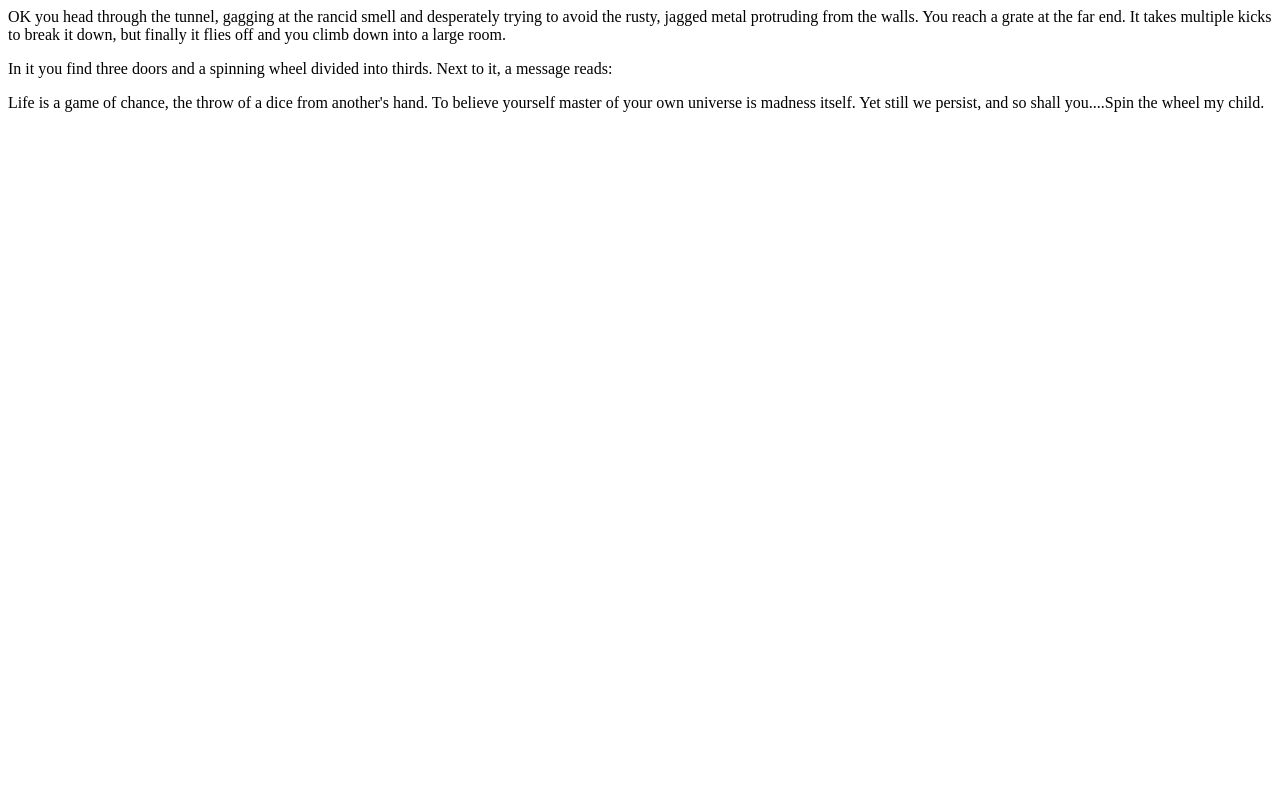
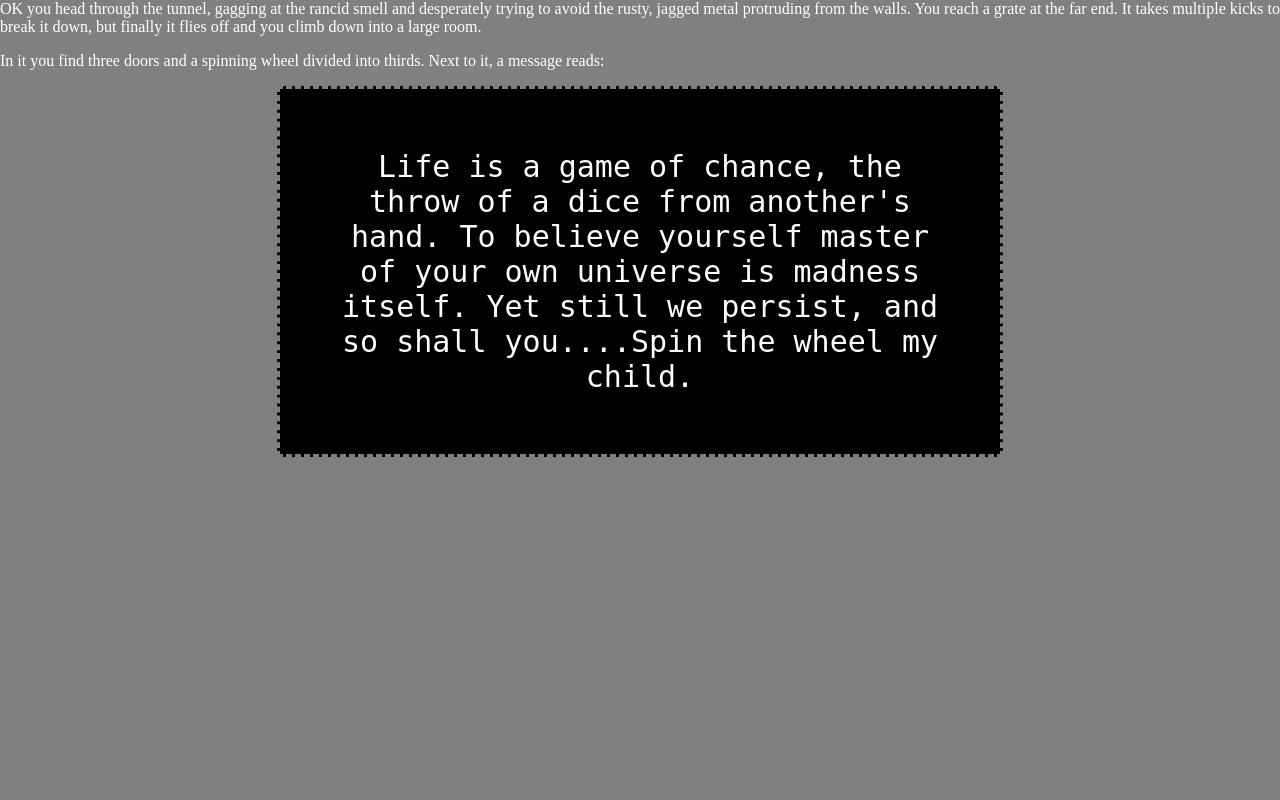
Before and after one commit to jo-porter/oddventure-web-game, a Python web app: template templates/wheel_room.html in a window 1280 px wide. Run offline with Jinja, Linux system fonts and the light colour scheme; the template is opened without the code that fills it, so the values that code supplies are empty.

Commit message:
Made description consistently a class and minor style changes.

```diff
--- a/templates/greeting.html
+++ b/templates/greeting.html
@@ -16,7 +16,7 @@
 		position:relative;
 	}
 
-	#description {
+	.description {
 
 		padding: 5px;
 		text-align: center;
@@ -299,7 +299,7 @@
 			<div id="sun-middle"></div>
 		</div>
 
-		<div id="description">
+		<div class="description">
 			<p>Hey there, Buddy, welcome to our weird and wonderful world.</p>
 			<p>What shall we call you?</p>
 		</div>
--- a/templates/text.html
+++ b/templates/text.html
@@ -8,7 +8,7 @@ $def with (content)
 		<style type="text/css">
 			body {
 				font-size: 22px;
-				font-family: sans-serif;
+				font-family: monospace;
 				background-color: #DDDDDD;
 				padding: none;
 				margin: none;
--- a/templates/wheel_room.html
+++ b/templates/wheel_room.html
@@ -1,3 +1,37 @@
+<style type="text/css">
+
+	body {
+		margin: 0;
+		padding: 0;
+		background-color: gray;
+
+	}
+
+	.description {
+		background-color: gray;
+		height: 85%;
+		color: #FFFFFF;
+
+	}
+
+	#message {
+		text-align: center;
+		line-height: 35px;
+		margin-left: auto;
+		margin-right: auto;
+		width: 600px;
+		padding: 60px;
+		font-size: 30px;
+		background-color: #000000;
+		color: #FFFFFF;
+		border: dashed gray 3px;
+		font-family: monospace;
+	}
+
+
+
+</style>
+
 <div class="description">
 	<p>
 		OK you head through the tunnel, gagging at the rancid smell and
@@ -8,13 +42,13 @@
 
 	<p>	In it you find three doors and a spinning wheel divided into thirds.
 		Next to it, a message reads:</p>
-</div>
 
-<div class="description" id="message">
-	<p>
-	Life is a game of chance, the throw of a dice from another's hand.
-	To believe yourself master of your own universe is madness itself.
-	Yet still we persist, and so shall you....Spin the wheel my child.
-	</p>
+		<div id="message">
+		Life is a game of chance, the throw of a dice from another's hand.
+		To believe yourself master of your own universe is madness itself.
+		Yet still we persist, and so shall you....Spin the wheel my child.
+		</div>
+
+
 
 </div>
```
Also changed, not shown: templates/wake_room.html (+5 -4 lines).
